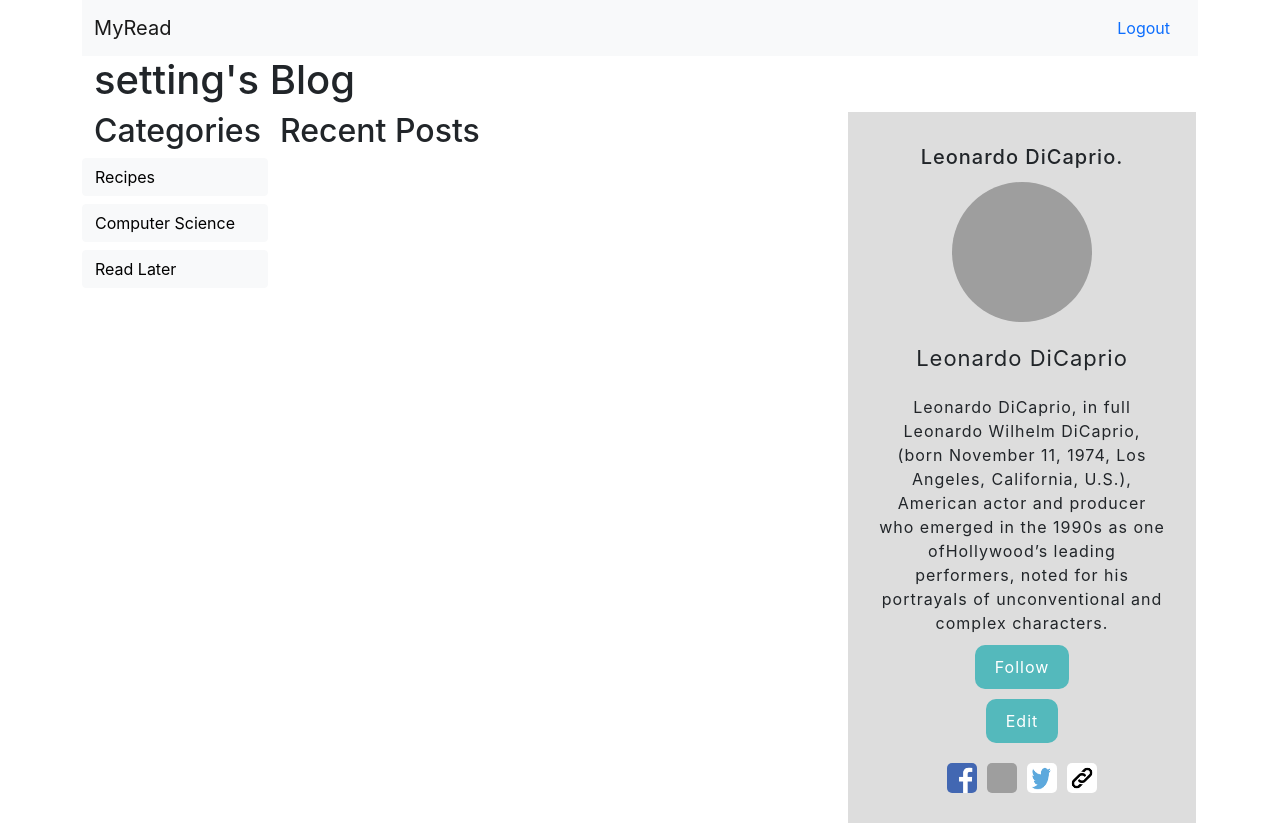
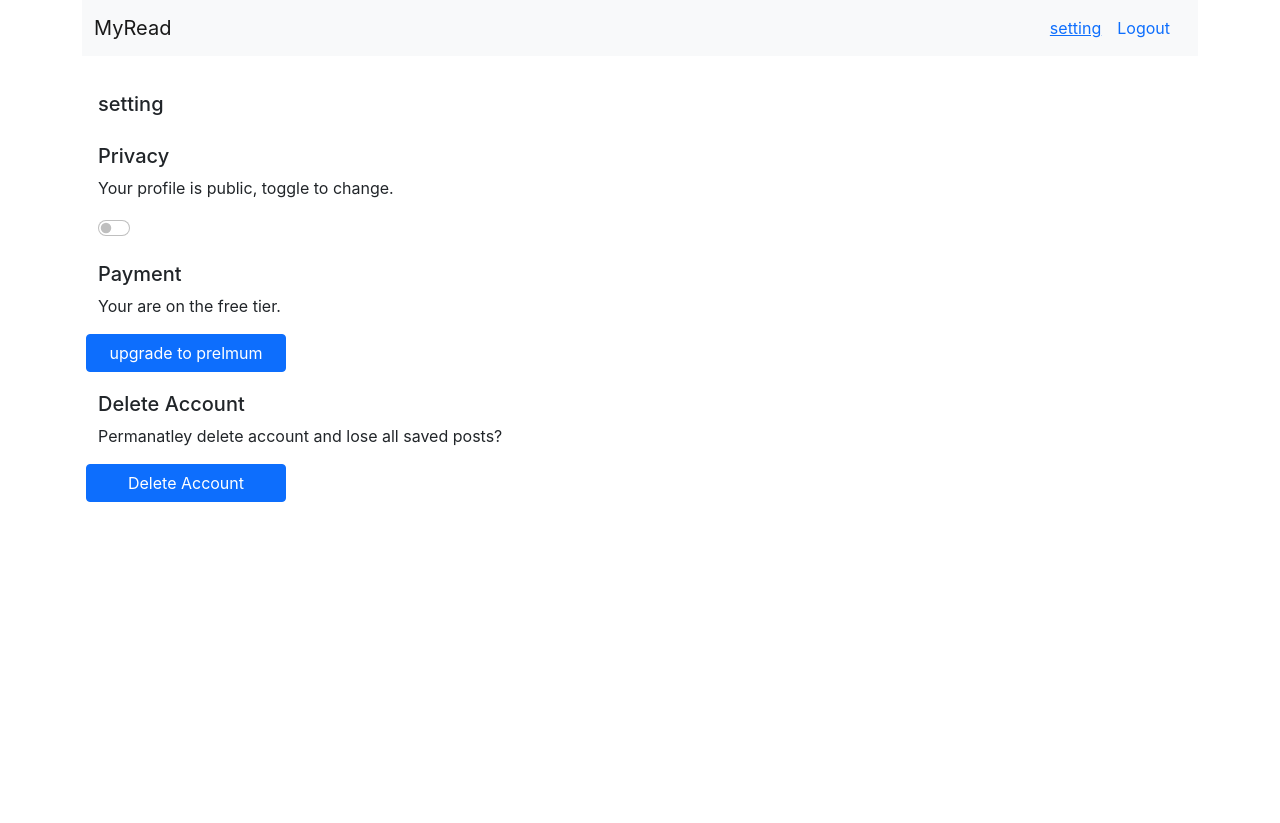
Before and after one commit to Angela-Mari/MyRead, a React (Create React App) app in the folder Client/: page /setting in a window 1280 px wide. After the commit the page ends 800 px from the top, so only its background shows below. Built offline with nearby package versions, Linux system fonts and the light colour scheme; grey boxes are pictures that could not be loaded.

Commit message:
new updates

```diff
--- a/Client/src/App.js
+++ b/Client/src/App.js
@@ -1,30 +1,16 @@
-import { Container} from 'react-bootstrap';
-import React, { useState } from 'react';
-import Blog from './pages/Blog';
-import Category from './components/Category';
-import MyNav from './components/MyNav';
-import Home from './pages/Home';
-import {
-  BrowserRouter as Router,
-  Switch,
-  Route,
-  Redirect,
-  useLocation
-} from "react-router-dom";
-import './App.css';
-import { login, register, loadUser } from './actions/auth';
-import { connect } from 'react-redux';
-import PropTypes from 'prop-types';
-
-
-
-function App({
-  login,
-  isAuthenticated,
-  register,
-  loadUser,
-  auth: { user }
-}) {
+import { Container } from "react-bootstrap";
+import React, { useState } from "react";
+import Blog from "./pages/Blog";
+import Category from "./components/Category";
+import MyNav from "./components/MyNav";
+import Home from "./pages/Home";
+import { BrowserRouter as Router, Switch, Route, Redirect, useLocation } from "react-router-dom";
+import "./App.css";
+import { login, register, loadUser } from "./actions/auth";
+import { connect } from "react-redux";
+import PropTypes from "prop-types";
+import Setting from "./pages/Setting.js";
+function App({ login, isAuthenticated, register, loadUser, auth: { user } }) {
     const [show, setShow] = useState(false);
     const [loggedIn, setLoggedIn] = useState(false);
     const [email, setEmail] = useState("");
@@ -38,53 +24,76 @@ function App({
     const [twoFA, setTwoFA] = useState(false);
     const [pin, setPin] = useState("");
 
-  async function handleSubmit(e){
-    setShow(false)
-    if (authenticationType === "Register"){
-
-      await register(firstName,
-        lastName,
-        email,
-        alias,
-        password,
-        phoneNumber)
-    } else{
+    async function handleSubmit(e) {
+        setShow(false);
+        if (authenticationType === "Register") {
+            await register(firstName, lastName, email, alias, password, phoneNumber);
+        } else {
             await login(email, password);
         }
-    setTwoFA(true)
+        setTwoFA(true);
     }
 
-  function handle2FASubmit(){
-    setLoggedIn(true)
+    function handle2FASubmit() {
+        setLoggedIn(true);
     }
 
-  function handleClick(name){
-    console.log(name)
-    setShow(true)
+    function handleClick(name) {
+        console.log(name);
+        setShow(true);
     }
-
-
 
     const location = useLocation();
     console.log(location);
 
-    return(
+    return (
         <Container>
-
-     {location.pathname !== "/" && <MyNav/>}
+            {location.pathname !== "/" && <MyNav />}
             {/* A <Switch> looks through its children <Route>s and
               renders the first one that matches the current URL. */}
             <Switch>
                 <Route exact path="/">
-              {
-              isAuthenticated && user ? <Redirect to={`/${user.alias}`} /> :
-                <Home email={email} setEmail={setEmail} password= {password} setPassword={setPassword} firstName= {firstName} setFirstName={setFirstName} lastName={lastName} setLastName={setLastName} alias={alias} setAlias={setAlias} phoneNumber={phoneNumber} setPhoneNumber = {setPhoneNumber} handleSubmit={handleSubmit} pin = {pin} setPin={setPin} handle2FASubmit = {handle2FASubmit} twoFA={twoFA} setTwoFA={setTwoFA} show={show} setShow={setShow} authenticationType = {authenticationType} setAuthenticationType = {setAuthenticationType}/>
-              }
+                    {isAuthenticated && user ? (
+                        <Redirect to={`/${user.alias}`} />
+                    ) : (
+                        <Home
+                            email={email}
+                            setEmail={setEmail}
+                            password={password}
+                            setPassword={setPassword}
+                            firstName={firstName}
+                            setFirstName={setFirstName}
+                            lastName={lastName}
+                            setLastName={setLastName}
+                            alias={alias}
+                            setAlias={setAlias}
+                            phoneNumber={phoneNumber}
+                            setPhoneNumber={setPhoneNumber}
+                            handleSubmit={handleSubmit}
+                            pin={pin}
+                            setPin={setPin}
+                            handle2FASubmit={handle2FASubmit}
+                            twoFA={twoFA}
+                            setTwoFA={setTwoFA}
+                            show={show}
+                            setShow={setShow}
+                            authenticationType={authenticationType}
+                            setAuthenticationType={setAuthenticationType}
+                        />
+                    )}
                 </Route>
-              <Route exact path ="/:username">
+                {/*
+                Do not use dynamic routes under the root path
+                It is suggested that the project routing be modified
+                 */}
+                <Route exact path="/setting">
+                    <Setting />
+                </Route>
+                <Route exact path="/:username">
                     <Blog />
                 </Route>
-              <Route path ="/:username/category/:category">
+
+                <Route path="/:username/category/:category">
                     <Category />
                 </Route>
             </Switch>
@@ -106,5 +115,5 @@ const mapStateToProps = (state) => ({
 export default connect(mapStateToProps, {
     login,
     register,
-  loadUser
+    loadUser,
 })(App);
--- /dev/null
+++ b/Client/src/assets/css/setting.css
@@ -0,0 +1,16 @@
+.card-body {
+    width: 100% !important;
+}
+.card {
+    width: 100%;
+    border: none !important;
+    margin-top: 20px;
+}
+.line {
+    margin-top: 20px;
+}
+.form-switch {
+}
+.btn {
+    width: 200px;
+}
--- a/Client/src/components/MyNav.js
+++ b/Client/src/components/MyNav.js
@@ -1,29 +1,28 @@
-import React from 'react';
-import { Navbar,Nav, Button, Container } from 'react-bootstrap';
+import React from "react";
+import { Navbar, Nav, Button, Container } from "react-bootstrap";
+import { Link } from "react-router-dom";
 
-
-function MyNav({user, isAuthenticated}) {
+function MyNav({ user, isAuthenticated }) {
     return (
         <Navbar bg="light" expand="lg">
             <Container>
                 <Navbar.Brand href="#home">MyRead</Navbar.Brand>
                 <Navbar.Collapse className="justify-content-end">
-
-        {
-            isAuthenticated &&
+                    {isAuthenticated && (
                         <Navbar.Text>
-                Signed in as: <a href="#login">{user.firstName} {user.lastName}</a>
+                            Signed in as:{" "}
+                            <a href="#login">
+                                {user.firstName} {user.lastName}
+                            </a>
                         </Navbar.Text>
-        }
-        {
-            isAuthenticated?
-            <Nav.Link href="#home">Logout</Nav.Link>
-            :
-            <Nav.Link href="#home">Logout</Nav.Link>
-        }
+                    )}
+                    <Link key="setting" to="/setting">
+                        setting
+                    </Link>
+                    {isAuthenticated ? <Nav.Link href="#home">Logout</Nav.Link> : <Nav.Link href="#home">Logout</Nav.Link>}
                 </Navbar.Collapse>
             </Container>
         </Navbar>
-    )
+    );
 }
 export default MyNav;
--- /dev/null
+++ b/Client/src/pages/Setting.js
@@ -0,0 +1,58 @@
+import React from "react";
+import { Row, Button, Card } from "react-bootstrap";
+import "../assets/css/setting.css";
+function Setting() {
+    return (
+        <Card /* style={{ width: "18rem" }} */>
+            <Card.Body>
+                <Row>
+                    <Card.Title>setting</Card.Title>
+                </Row>
+                <Row className="line">
+                    <Card.Title>Privacy</Card.Title>
+                    <Card.Text>Your profile is public, toggle to change.</Card.Text>
+                    <Card.Text>
+                        <div class="form-check form-switch">
+                            <input class="form-check-input" type="checkbox" role="switch" id="flexSwitchCheckDefault" />
+                        </div>
+                    </Card.Text>
+                </Row>
+                <Row className="line">
+                    <Card.Title>Payment</Card.Title>
+                    <Card.Text>Your are on the free tier.</Card.Text>
+                    <Button variant="primary">upgrade to prelmum</Button>
+                </Row>
+                <Row className="line">
+                    <Card.Title>Delete Account</Card.Title>
+                    <Card.Text>Permanatley delete account and lose all saved posts?</Card.Text>
+                    <Button variant="primary">Delete Account</Button>
+                </Row>
+            </Card.Body>
+        </Card>
+    );
+}
+
+export default Setting;
+/*
+
+        {/* <div className="seting">
+            <div className="title">setting</div>
+            <Row className="line">
+                <div>Privacy</div>
+                <div>Your profile is public, toggle to change.</div>
+                <Row>
+                    <div class="form-check form-switch">
+                        <input class="form-check-input" type="checkbox" role="switch" id="flexSwitchCheckDefault" />
+                    </div>
+                </Row>
+            </Row>
+            <Row className="line">
+                <div>privacy</div>
+                <div>You are on the free tier.</div>
+                <Button variant="primary">uisqede to PrernitIn</Button>
+            </Row>
+            <Row className="line">
+                <div>Delete Account</div>
+                <div></div>
+                <Button variant="primary">Delete Account</Button>
+            </Row>  </div>*/
```
Lines whose indentation alone changed are shown as unchanged.
